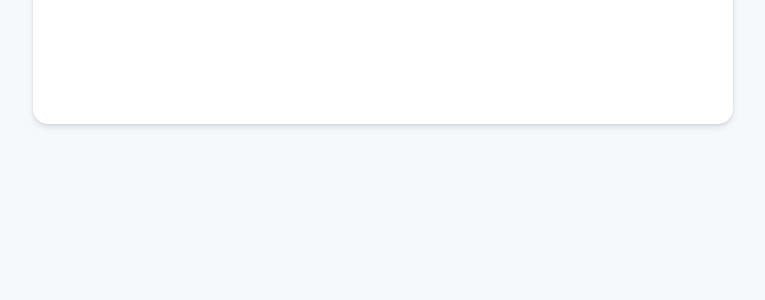
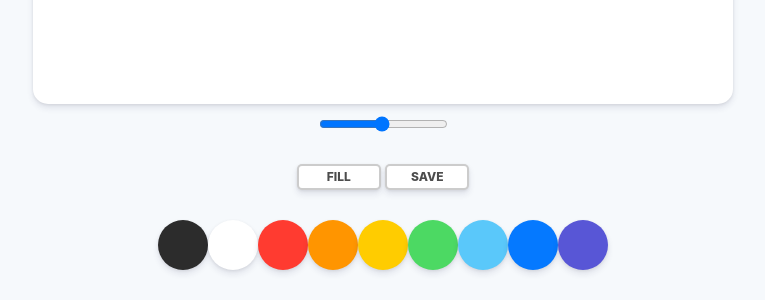
Before and after one commit to yoonchankim/paintjs, a plain HTML site: page index.html in a window 1280 px wide. Shown: the part 626-926 px from the top of the page, without its empty margins (257-1022 px from the left). Before the commit the page ends 800 px from the top, so only its background shows below. Drawn offline with Linux system fonts and the light colour scheme.

Commit message:
finsh linewidth
need todo fill

```diff
--- a/app.js
+++ b/app.js
@@ -0,0 +1,71 @@
+const canvas=document.getElementById("jsCanvas");
+const ctx = canvas.getContext("2d");
+const colors = document.getElementsByClassName("jsColor");
+const range=document.getElementById("jsRange");
+const mode = document.getElementById("jsMode");
+
+canvas.width = 700;
+canvas.height = 700;
+ctx.strokeStyle = "#2c2c2c";
+ctx.lineWidth = 2.5;
+let painting=false;
+let filling = false;
+function onMouseMove(event) {
+    const x = event.offsetX;
+    const y = event.offsetY;
+    if (!painting) {
+        ctx.beginPath();
+        ctx.moveTo(x, y);
+      } else {
+        ctx.lineTo(x, y);
+        ctx.stroke();
+      }
+
+
+    }
+function startPainting() {
+    painting = true;
+  }
+
+function onMouseDown(event) {
+    painting=true;
+}
+function stopPainting() {
+    painting = false;
+  }
+  function handleColorClick(event) {
+    const color = event.target.style.backgroundColor;
+    ctx.strokeStyle = color;
+  }
+  function handleRangeChange(event) {
+    const size = event.target.value;
+    ctx.lineWidth = size;
+  }
+  function handleModeClick(){
+      if(filling===false){
+        mode.innerText="Paint";
+        filling=true;
+        console.log(filling);
+      }
+      else{
+       filling=false;
+       mode.innerText = "Fill";
+       console.log(filling);
+      }
+  }
+if(canvas){
+    canvas.addEventListener("mousemove",onMouseMove);
+    canvas.addEventListener("mousedown",startPainting);
+    canvas.addEventListener("mouseup",stopPainting);
+    canvas.addEventListener("mouseleave", stopPainting);
+}
+
+Array.from(colors).forEach(color =>
+  color.addEventListener("click", handleColorClick)
+);
+if(range){
+  range.addEventListener("input", handleRangeChange);
+}
+if(mode){
+  mode.addEventListener("click",handleModeClick);
+}
--- a/index.html
+++ b/index.html
@@ -9,16 +9,50 @@
 <body>
     <canvas id="jsCanvas" class="canvas"></canvas>
     <div class="controls">
+        <div class="controls_range">
+            <input type="range" id="jsRange" min="0.1" max="5" value="2.5" step="0.1"/>
+        </div>
+        <div class="controls_btns">
+            <button id="jsMode">Fill</button>
+            <button id="jsSave">Save</button>
+        </div>
         <div class="controls_colors" id="jsColors">
-            <div class="controls_color" style="background-color:#2c2c2c"></div>
-            <div class="controls_color" style="background-color:white"></div>
-            <div class="controls_color" style="background-color:#FF3B30"></div>
-            <div class="controls_color" style="background-color:#FF9500"></div>
-            <div class="controls_color" style="background-color:#FFCC00"></div>
-            <div class="controls_color" style="background-color:#4CD963"></div>
-            <div class="controls_color" style="background-color:#5AC8FA"></div>
-            <div class="controls_color" style="background-color:#0579FF"></div>
-            <div class="controls_color" style="background-color:#5856D6"></div>
+            <div
+            class="controls_color jsColor"
+            style="background-color:#2c2c2c"
+          ></div>
+          <div
+            class="controls_color jsColor"
+            style="background-color:white"
+          ></div>
+          <div
+            class="controls_color jsColor"
+            style="background-color:#FF3B30"
+          ></div>
+          <div
+            class="controls_color jsColor"
+            style="background-color:#FF9500"
+          ></div>
+          <div
+            class="controls_color jsColor"
+            style="background-color:#FFCC00"
+          ></div>
+          <div
+            class="controls_color jsColor"
+            style="background-color:#4CD963"
+          ></div>
+          <div
+            class="controls_color jsColor"
+            style="background-color:#5AC8FA"
+          ></div>
+          <div
+            class="controls_color jsColor"
+            style="background-color:#0579FF"
+          ></div>
+          <div
+            class="controls_color jsColor"
+            style="background-color:#5856D6"
+          ></div>
         </div>
     </div>
     <script src="app.js"></script>
--- a/style.css
+++ b/style.css
@@ -5,7 +5,8 @@ body{
     display:flex;
     flex-direction: column;
     align-items: center;
-    padding-top:50px;
+    padding:30px;
+    box-sizing: border-box;
 }
 .canvas{
     width:700px;
@@ -14,3 +15,45 @@ body{
     border-radius:15px;
     box-shadow: 0 4px 6px rgba(50, 50, 93, 0.11), 0 1px 3px rgba(0, 0, 0, 0.08);
 }
+.controls {
+    margin-top: 10px;
+    display: flex;
+    flex-direction: column;
+    align-items: center;
+  }
+  .controls .controls_btns {
+    margin-bottom: 30px;
+  }
+  .controls .controls_colors {
+    display: flex;
+  }
+  .controls_btns button {
+    all: unset;
+    cursor: pointer;
+    background-color: white;
+    padding: 5px 0px;
+    width: 80px;
+    text-align: center;
+    border-radius: 5px;
+    box-shadow: 0 4px 6px rgba(50, 50, 93, 0.11), 0 1px 3px rgba(0, 0, 0, 0.08);
+    border: 2px solid rgba(0, 0, 0, 0.2);
+    color: rgba(0, 0, 0, 0.7);
+    text-transform: uppercase;
+    font-weight: 800;
+    font-size: 12px;
+  }
+
+.controls_btns button:active {
+  transform: scale(0.98);
+}
+  .controls_colors .controls_color {
+    width: 50px;
+    height: 50px;
+    border-radius: 25px;
+    cursor: pointer;
+    box-shadow: 0 4px 6px rgba(50, 50, 93, 0.11), 0 1px 3px rgba(0, 0, 0, 0.08);
+  }
+
+.controls .controls_range {
+  margin-bottom: 30px;
+}
```
